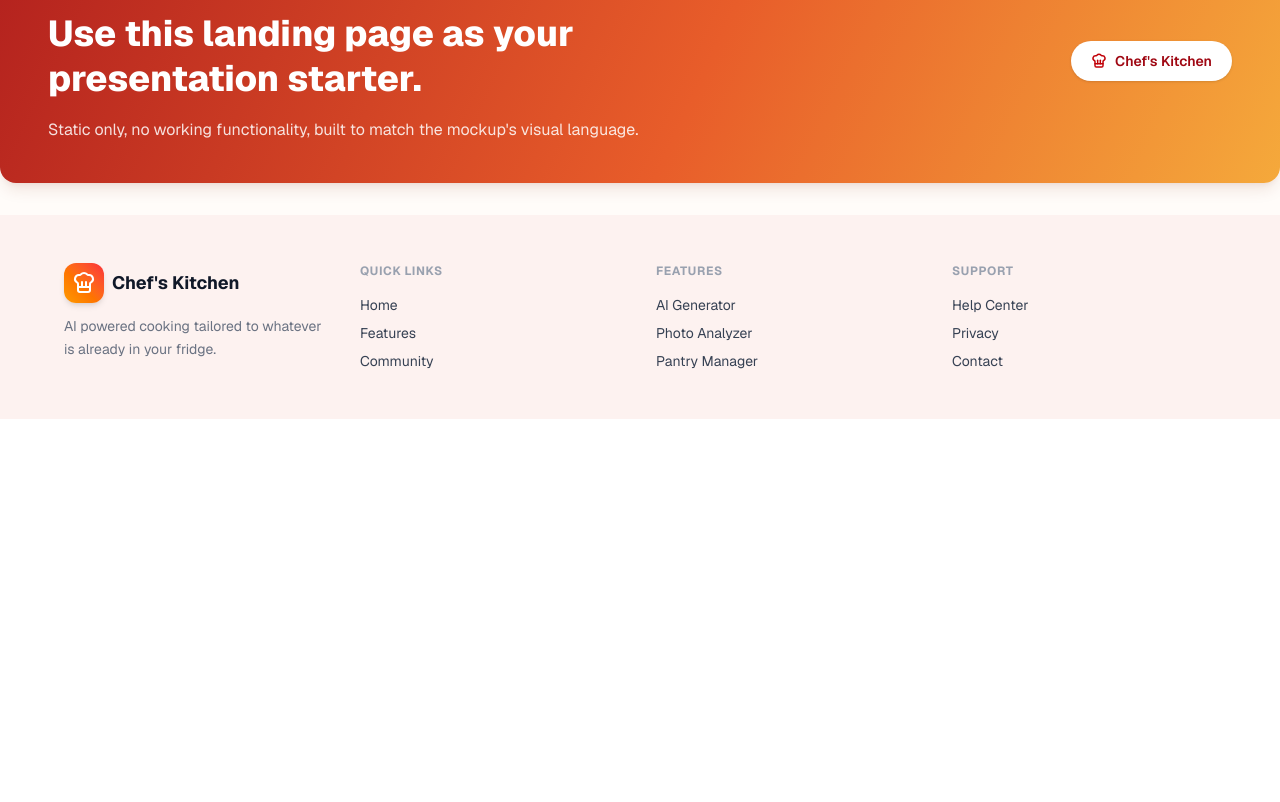
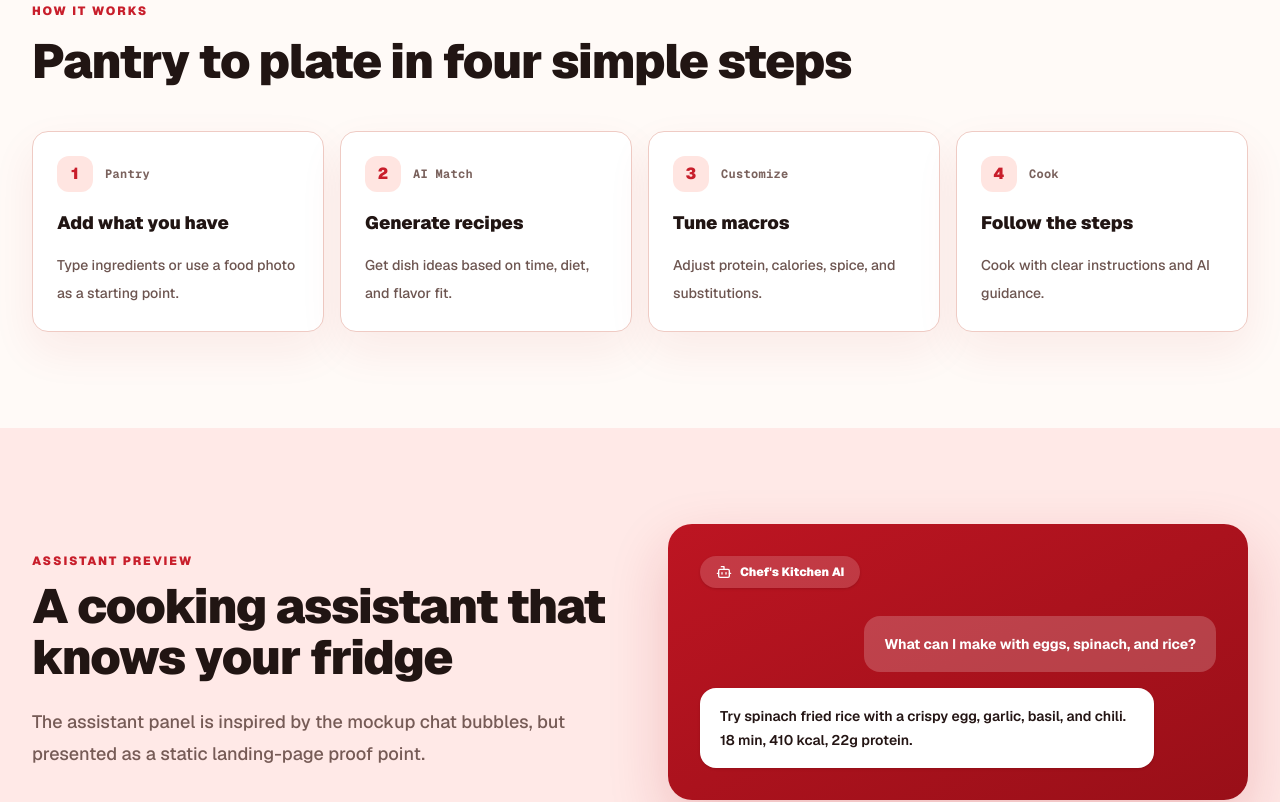
Before and after one commit to raju-codes77/team, a Next.js app: page / in a window 1280 px wide. Shown: the part 900-1702 px from the top of the page. Before the commit the page ends 1319 px from the top, so only its background shows below. Built offline with nearby package versions, Linux system fonts and the light colour scheme.

Commit message:
Add how it works and assistant preview sections

```diff
--- a/src/app/page.js
+++ b/src/app/page.js
@@ -1,5 +1,7 @@
 import Navbar from "@/components/Navbar";
 import Banner from "@/components/Banner";
+import HowItWorks from "@/components/HowItWorks";
+import AssistantPreview from "@/components/AssistantPreview";
 import PresentationStarterBanner from "@/components/PresentationStarterBanner";
 import FooterPage from "@/components/Footer";
 
@@ -9,6 +11,8 @@ export default function Home() {
       <Navbar />
       <main>
         <Banner />
+        <HowItWorks />
+        <AssistantPreview />
         <PresentationStarterBanner />
       </main>
       <FooterPage />
--- /dev/null
+++ b/src/components/AssistantPreview.jsx
@@ -0,0 +1,39 @@
+import { Bot } from "lucide-react";
+
+export default function AssistantPreview() {
+  return (
+    <section className="bg-[#ffe9e7] px-4 py-16 sm:px-6 lg:px-8 lg:py-24">
+      <div className="mx-auto grid max-w-7xl grid-cols-1 items-center gap-10 lg:grid-cols-2 lg:gap-14">
+        <div>
+          <p className="text-xs font-black uppercase tracking-[0.16em] text-[#c81e2b]">
+            Assistant preview
+          </p>
+          <h2 className="mt-3 max-w-xl text-4xl font-black leading-[1.05] tracking-tight text-[#211513] sm:text-5xl">
+            A cooking assistant that knows your fridge
+          </h2>
+          <p className="mt-6 max-w-xl text-base font-medium leading-8 text-[#765b56] sm:text-lg">
+            The assistant panel is inspired by the mockup chat bubbles, but
+            presented as a static landing-page proof point.
+          </p>
+        </div>
+
+        <aside className="rounded-3xl bg-gradient-to-br from-[#bd1522] to-[#990f18] p-6 shadow-[0_24px_60px_rgba(182,23,34,0.20)] sm:p-8">
+          <div className="inline-flex items-center gap-2 rounded-full bg-white/16 px-4 py-2 text-xs font-black text-white shadow-sm">
+            <Bot className="h-4 w-4" />
+            Chef&apos;s Kitchen AI
+          </div>
+
+          <div className="mt-7 flex flex-col gap-4">
+            <div className="max-w-[82%] self-end rounded-2xl bg-white/20 px-5 py-4 text-sm font-bold leading-6 text-white">
+              What can I make with eggs, spinach, and rice?
+            </div>
+            <div className="max-w-[88%] rounded-2xl bg-white px-5 py-4 text-sm font-semibold leading-6 text-[#241514] shadow-sm">
+              Try spinach fried rice with a crispy egg, garlic, basil, and
+              chili. 18 min, 410 kcal, 22g protein.
+            </div>
+          </div>
+        </aside>
+      </div>
+    </section>
+  );
+}
--- /dev/null
+++ b/src/components/HowItWorks.jsx
@@ -0,0 +1,71 @@
+const steps = [
+  {
+    number: "1",
+    label: "Pantry",
+    title: "Add what you have",
+    description: "Type ingredients or use a food photo as a starting point.",
+  },
+  {
+    number: "2",
+    label: "AI Match",
+    title: "Generate recipes",
+    description: "Get dish ideas based on time, diet, and flavor fit.",
+  },
+  {
+    number: "3",
+    label: "Customize",
+    title: "Tune macros",
+    description: "Adjust protein, calories, spice, and substitutions.",
+  },
+  {
+    number: "4",
+    label: "Cook",
+    title: "Follow the steps",
+    description: "Cook with clear instructions and AI guidance.",
+  },
+];
+
+export default function HowItWorks() {
+  return (
+    <section
+      id="how-it-works"
+      className="bg-[#fffaf7] px-4 py-16 sm:px-6 lg:px-8 lg:py-24"
+    >
+      <div className="mx-auto max-w-7xl">
+        <div className="mb-8 sm:mb-10">
+          <p className="text-xs font-black uppercase tracking-[0.16em] text-[#c81e2b]">
+            How it works
+          </p>
+          <h2 className="mt-3 max-w-4xl text-3xl font-black leading-tight tracking-tight text-[#211513] sm:text-4xl lg:text-5xl">
+            Pantry to plate in four simple steps
+          </h2>
+        </div>
+
+        <div className="grid grid-cols-1 gap-4 md:grid-cols-2 xl:grid-cols-4">
+          {steps.map((step) => (
+            <article
+              key={step.number}
+              className="min-h-44 rounded-2xl border border-[#efcbc4] bg-white px-5 py-6 shadow-[0_18px_45px_rgba(182,23,34,0.07)] sm:px-6"
+            >
+              <div className="mb-5 flex items-center gap-3">
+                <span className="flex h-9 w-9 shrink-0 items-center justify-center rounded-xl bg-[#ffe5e1] text-base font-black text-[#c81e2b]">
+                  {step.number}
+                </span>
+                <span className="font-mono text-xs font-bold tracking-wide text-[#7a625d]">
+                  {step.label}
+                </span>
+              </div>
+
+              <h3 className="text-lg font-black leading-tight text-[#211513]">
+                {step.title}
+              </h3>
+              <p className="mt-4 text-sm font-medium leading-7 text-[#6d5550]">
+                {step.description}
+              </p>
+            </article>
+          ))}
+        </div>
+      </div>
+    </section>
+  );
+}
```
